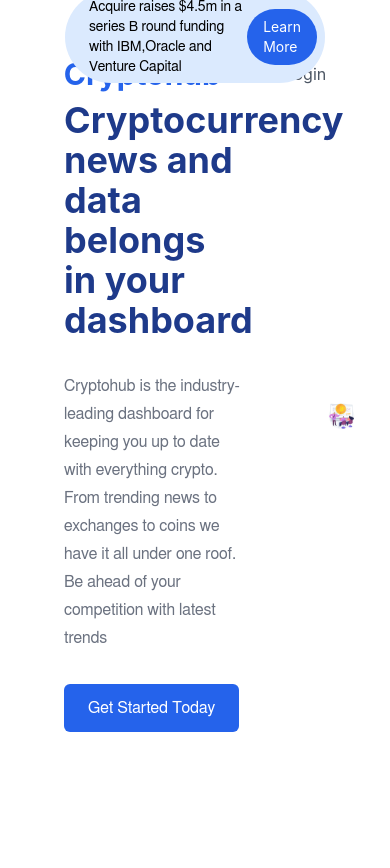
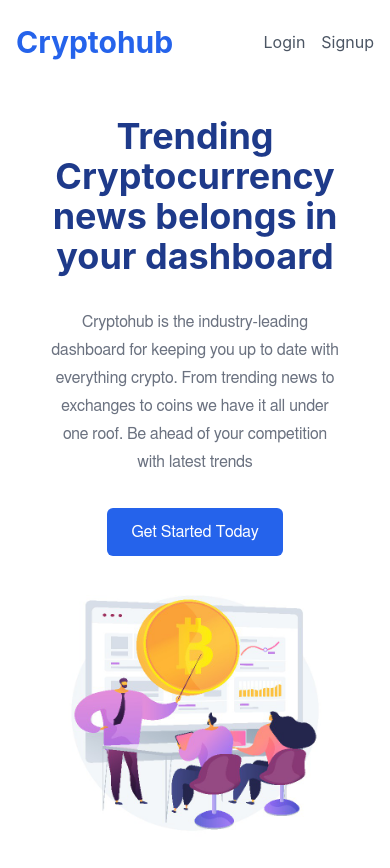
Before and after one commit to francisamidu/next-portfolio, a Next.js app: page / in a window 390 px wide. Before the commit the page ends 844 px from the top, so only its background shows below. Built offline with nearby package versions, Linux system fonts and the light colour scheme.

Commit message:
Added responsive styles

```diff
--- a/components/Header.jsx
+++ b/components/Header.jsx
@@ -6,25 +6,25 @@
 
 const Header = () => {
   return (
-    <section className="flex pt-12 relative flex-col">
+    <section className="flex md:pt-12 pt-4 relative flex-col">
       <TrendingItem />
-      <nav className="flex flex-row items-center md:justify-between justify-around py-2 px-8">
+      <nav className="flex flex-row items-center  justify-between md:px-8 py-2 px-4">
         <Link href="/">
           <a className="text-3xl font-bold text-blue-600">Cryptohub</a>
         </Link>
         <div className="flex flex-row justify-between item-center">
           <Link href="login">
-            <a className="text-1xl text-gray-600 hover:text-gray-400">Login</a>
+            <a className="text-1xl text-gray-600 mr-4 hover:text-gray-400">Login</a>
           </Link>
           <Link href="/signup">
-            <a className="text-1xl text-gray-500"></a>
+            <a className="text-1xl text-gray-600 hover:text-gray-400">Signup</a>
           </Link>
         </div>
       </nav>
-      <div className="px-8 flex flex-row justify-between items-center">
-        <div className="flex flex-col text-gray-500 mr-12 px-8 w-3/4">
-          <h1 className="text-4xl text-blue-900 font-bold mb-4">
-            Cryptocurrency news and data belongs in your dashboard
+      <div className="px-8 mt-12 md:mt-0 flex md:flex-row flex-col justify-between items-center">
+        <div className="flex flex-col md:block text-gray-500 md:w-2/4 w-full md:text-left text-center px-4 md:px-8 items-center">
+          <h1 className="text-4xl text-blue-900 font-bold mb-4 leading-11">
+            Trending Cryptocurrency news belongs in your dashboard
           </h1>
           <p className="leading-7 my-4">
             Cryptohub is the industry-leading dashboard for keeping you up to
@@ -37,8 +37,8 @@
         <Image
           src="/bitcoin.jpg"
           alt="Bitcoin illustration"
-          width="1024"
-          height="1024"
+          width="1000"
+          height="960"
           className="w-1/2 h-full"
         />
       </div>
--- a/components/TrendingItem.jsx
+++ b/components/TrendingItem.jsx
@@ -6,9 +6,9 @@
 const TrendingItem = () => {
   const { trendingNews } = useNewsContext();
   return (
-    <div className="flex flex-row justify-between items-center py-1.5 px-2 absolute w-2/3 text-sm rounded-full bg-blue-100 trending-item rounded-lg">
+    <div className="hidden md:flex flex-row justify-between items-center py-1.5 px-2 absolute w-1/2 text-sm rounded-full bg-blue-100 trending-item rounded-lg">
       <p className="ml-4">{trendingNews?.title}</p>
-      <Link href={trendingNews.link}>
+      <Link href={trendingNews?.link}>
         <a className="w-max px-4 py-2 rounded-full rounded-lg text-white bg-blue-600">
           Learn More
         </a>
```
